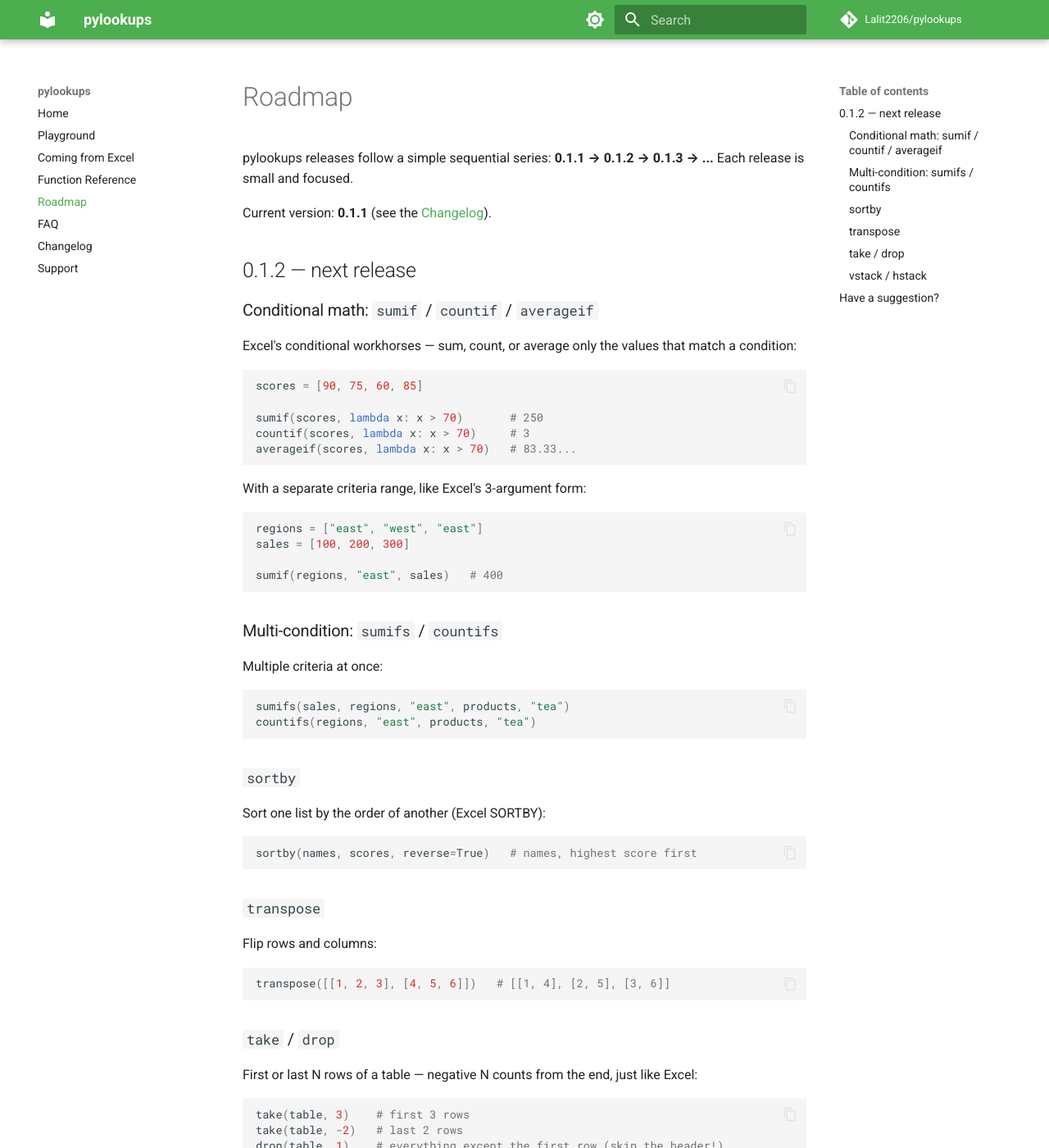
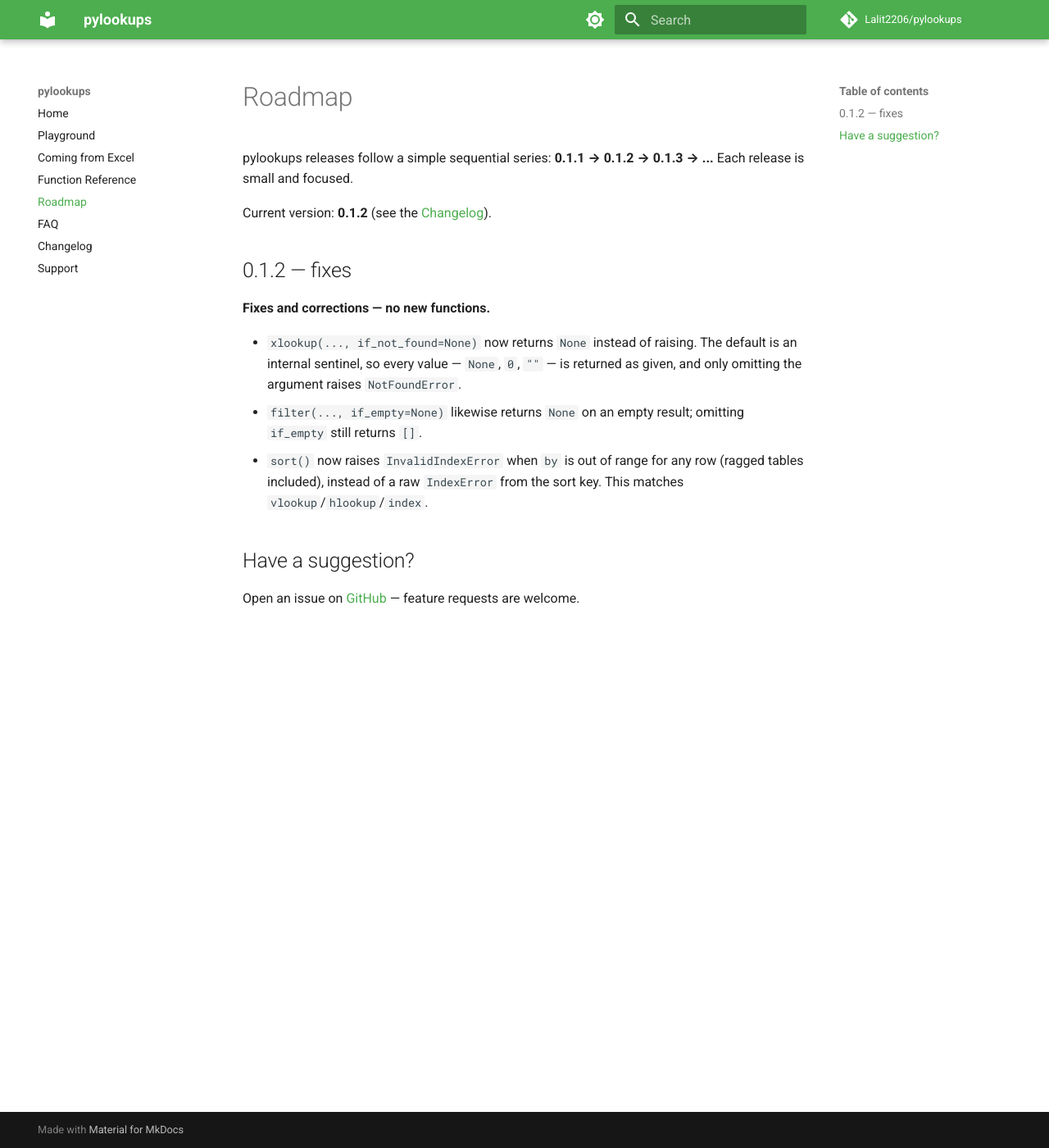
Before and after one commit to Lalit2206/pylookups, an MkDocs documentation site: the page built from docs/roadmap.md, in a window 1280 px wide and 1400 px high. Shown: the whole window at 82% size. Built offline with MkDocs 1.6.1 and Material for MkDocs 9.7.7, drawn with Linux system fonts in a browser that asks for light colours; comment, search, counter and statistics services are not loaded; some of the changed text lies outside the part shown.

Commit message:
Fix sentinel defaults and sort column validation (0.1.2)
- xlookup/filter use an internal MISSING sentinel, so None, 0 and "" are
  valid if_not_found/if_empty values; only omitting the argument raises
  NotFoundError or returns [].
- sort(by=...) validates the column against every row and raises
  InvalidIndexError instead of a raw IndexError from the sort key.
- gen_playground_js.py derives ROOT from __file__ instead of a hardcoded
  Windows path; playground.js regenerated.
- Docs, changelog and roadmap updated for 0.1.2.

Co-Authored-By: Claude Opus 5 <noreply@anthropic.com>

````diff
--- a/docs/roadmap.md
+++ b/docs/roadmap.md
@@ -3,79 +3,24 @@
 pylookups releases follow a simple sequential series: **0.1.1 → 0.1.2 →
 0.1.3 → ...** Each release is small and focused.
 
-Current version: **0.1.1** (see the [Changelog](changelog.md)).
+Current version: **0.1.2** (see the [Changelog](changelog.md)).
 
-## 0.1.2 — next release
+## 0.1.2 — fixes
 
-### Conditional math: `sumif` / `countif` / `averageif`
+**Fixes and corrections — no new functions.**
 
-Excel's conditional workhorses — sum, count, or average only the values
-that match a condition:
-
-```python
-scores = [90, 75, 60, 85]
-
-sumif(scores, lambda x: x > 70)       # 250
-countif(scores, lambda x: x > 70)     # 3
-averageif(scores, lambda x: x > 70)   # 83.33...
-```
-
-With a separate criteria range, like Excel's 3-argument form:
-
-```python
-regions = ["east", "west", "east"]
-sales = [100, 200, 300]
-
-sumif(regions, "east", sales)   # 400
-```
-
-### Multi-condition: `sumifs` / `countifs`
-
-Multiple criteria at once:
-
-```python
-sumifs(sales, regions, "east", products, "tea")
-countifs(regions, "east", products, "tea")
-```
-
-### `sortby`
-
-Sort one list by the order of another (Excel SORTBY):
-
-```python
-sortby(names, scores, reverse=True)   # names, highest score first
-```
-
-### `transpose`
-
-Flip rows and columns:
-
-```python
-transpose([[1, 2, 3], [4, 5, 6]])   # [[1, 4], [2, 5], [3, 6]]
-```
-
-### `take` / `drop`
-
-First or last N rows of a table — negative N counts from the end, just
-like Excel:
-
-```python
-take(table, 3)    # first 3 rows
-take(table, -2)   # last 2 rows
-drop(table, 1)    # everything except the first row (skip the header!)
-```
-
-### `vstack` / `hstack`
-
-Stack tables on top of each other, or side by side:
-
-```python
-vstack(table_jan, table_feb)   # rows of both, combined
-hstack(ids_col, names_col)     # columns joined into one table
-```
+- `xlookup(..., if_not_found=None)` now returns `None` instead of raising.
+  The default is an internal sentinel, so every value — `None`, `0`, `""` —
+  is returned as given, and only omitting the argument raises
+  `NotFoundError`.
+- `filter(..., if_empty=None)` likewise returns `None` on an empty result;
+  omitting `if_empty` still returns `[]`.
+- `sort()` now raises `InvalidIndexError` when `by` is out of range for any
+  row (ragged tables included), instead of a raw `IndexError` from the sort
+  key. This matches `vlookup`/`hlookup`/`index`.
 
 ## Have a suggestion?
 
 Open an issue on
 [GitHub](https://github.com/Lalit2206/pylookups/issues) — feature
-requests are welcome, and they shape what lands in the next 0.1.x.
+requests are welcome.
--- a/pyproject.toml
+++ b/pyproject.toml
@@ -4,7 +4,7 @@ build-backend = "hatchling.build"
 
 [project]
 name = "pylookups"
-version = "0.1.1"
+version = "0.1.2"
 description = "Excel-style lookup, filter, and sort functions for Python"
 readme = "README.md"
 requires-python = ">=3.9"
````
Also changed, not shown: README.md (+6 -4 lines), docs/changelog.md (+15 -1 lines), docs/functions.md (+11 -3 lines), docs/js/playground.js (+24 -6 lines), 8 other files.
